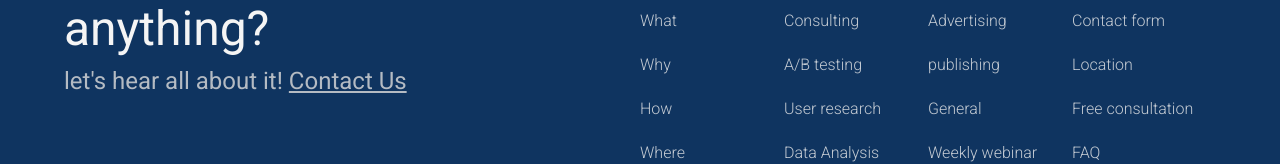
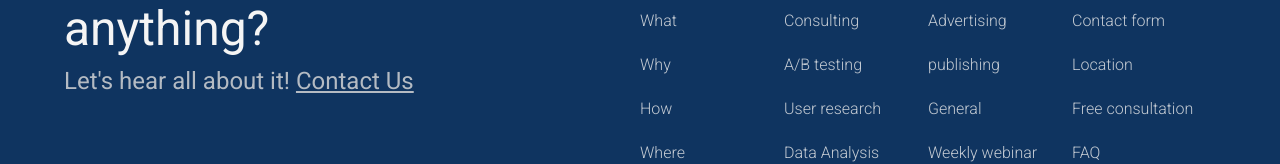
Before and after one commit to Dinesh485/DM-footer-section, a plain HTML site: page index.html in a window 1280 px wide. Shown: the part 137-301 px from the top of the page. Drawn offline with Linux system fonts and the light colour scheme.

Commit message:
error correction

```diff
--- a/index.html
+++ b/index.html
@@ -12,7 +12,7 @@
     <div class="wrapper">
      <div class="help">
          <div class="title">Need help with anything? </div>
-          <p>let's hear all about it! <a>Contact Us</a></p>
+          <p>Let's hear all about it! <a>Contact Us</a></p>
        </div>
 
        <div class="info">
```
